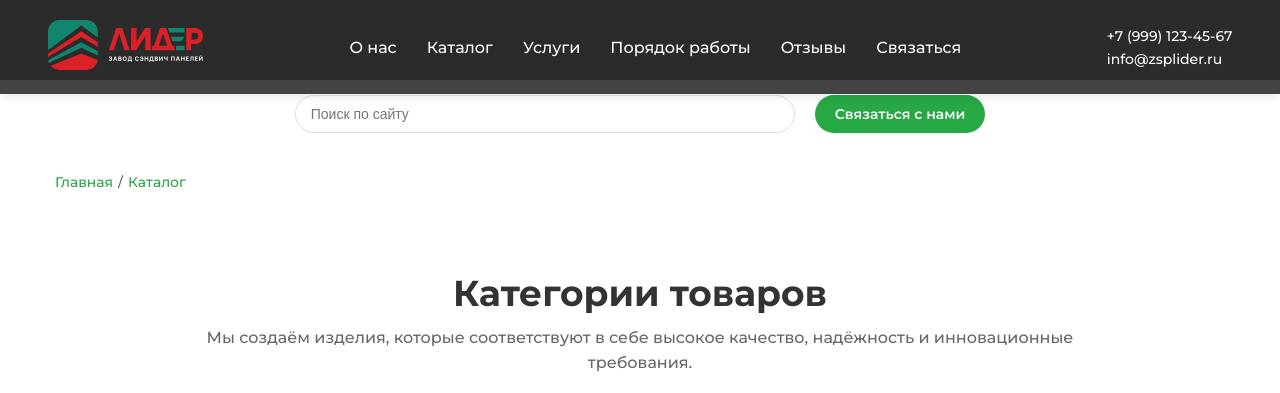
After one commit to BulatKSMNT/Web_site_Lider, a Django app: page /catalog/ in a window 1280 px wide. The commit adds this page. Shown: the top 393 px of the page. Run offline with Django 4.2, Linux system fonts and the light colour scheme.

Commit message:
Не доделано: категории и карточка товара

```diff
--- /dev/null
+++ b/lider_project/catalog/static/catalog/css/catalog.css
@@ -0,0 +1,305 @@
+
+/* Стили для поисковой строки */
+.search-bar-container {
+    background-color: #fff; /* Серый фон, как на Картинке 2 */
+    padding: 15px 0;
+    display: flex;
+    justify-content: center;
+    align-items: center;
+    gap: 20px;
+    flex-wrap: wrap;
+}
+
+
+.search-input-wrapper {
+    position: relative;
+    width: 100%;
+    max-width: 500px; /* Ограничение ширины поисковой строки */
+    flex-grow: 1;
+}
+
+.search-input-wrapper input {
+    width: 100%;
+    padding: 10px 40px 10px 15px;
+    border: 1px solid #ddd; /* Серая рамка */
+    border-radius: 20px;
+    font-size: 14px;
+    box-sizing: border-box;
+}
+.search-input-wrapper .search-icon {
+    position: absolute;
+    right: 15px;
+    top: 50%;
+    transform: translateY(-50%);
+    width: 20px;
+    height: 20px;
+    pointer-events: none;
+}
+.contact-us-btn {
+    background-color: #28a745; /* Зелёный фон */
+    color: #fff; /* Белый текст */
+    padding: 10px 20px;
+    font-size: 14px;
+    font-weight: 600;
+    font-family: 'Montserrat', sans-serif;
+    border: none;
+    border-radius: 20px;
+    cursor: pointer;
+    transition: background-color 0.3s ease;
+    white-space: nowrap;
+}
+.contact-us-btn:hover {
+    background-color: #218838; /* Тёмный зелёный при наведении */
+}
+
+/*
+.search-input-wrapper input {
+    width: 100%;
+    padding: 10px 40px 10px 15px;
+    border: 1px solid #ddd; /* Серая рамка
+    border-radius: 20px;
+    font-size: 14px;
+    box-sizing: border-box;
+}
+*/
+
+
+/* Стили для "условного" пути (breadcrumb) */
+/* Breadcrumb Styles */
+.breadcrumb {
+    background-color: #fff; /* Белый фон */
+    padding: 10px 0;
+    font-size: 14px;
+    color: #666; /* Серый цвет текста */
+}
+
+.breadcrumb .container {
+    display: flex;
+    align-items: center;
+    gap: 5px;
+}
+
+.breadcrumb a {
+    color: #28a745; /* Зелёный цвет ссылок */
+    text-decoration: none;
+    transition: color 0.3s;
+}
+
+.breadcrumb a:hover {
+    color: #218838; /* Тёмный зелёный при наведении */
+}
+
+.breadcrumb span {
+    color: #666; /* Серый цвет разделителя */
+}
+
+
+/* Catalog List Section */
+.catalog-list {
+    background-color: #f9f9f9;
+    padding: 25px 0; /* Универсальный отступ */
+    box-sizing: border-box;
+}
+
+.catalog-list .container {
+    max-width: 1200px;
+    margin: 0 auto;
+    padding: 0 15px; /* Убираем 50px, так как padding уже есть в section */
+}
+
+.catalog-list h2 {
+    font-size: 36px;
+    font-weight: 700;
+    text-align: center;
+    margin-bottom: 10px;
+    color: #333;
+}
+
+.catalog-description {
+    font-size: 16px;
+    font-weight: 400;
+    color: #666;
+    text-align: center;
+    max-width: 900px;
+    margin: 0 auto 40px;
+    line-height: 1.6;
+}
+
+.catalog-grid {
+    display: grid;
+    grid-template-columns: repeat(3, 1fr);
+    gap: 30px;
+    text-align: center;
+}
+
+.catalog-item {
+    background-color: #fff;
+    padding: 20px;
+    border-radius: 10px;
+    box-shadow: 0 2px 10px rgba(0, 0, 0, 0.05);
+    transition: transform 0.3s ease, box-shadow 0.3s ease;
+    position: relative;
+    display: flex;
+    flex-direction: column;
+    align-items: center;
+}
+
+.catalog-item:hover {
+    transform: translateY(-5px);
+    box-shadow: 0 5px 15px rgba(0, 0, 0, 0.1);
+}
+
+.catalog-item img {
+    width: 100%;
+    max-width: 200px;
+    height: auto;
+    margin-bottom: 20px;
+    object-fit: contain;
+}
+
+.catalog-item h3 {
+    font-size: 20px;
+    font-weight: 600;
+    margin-bottom: 15px;
+    color: #333;
+}
+
+.catalog-item .arrow-btn {
+    position: absolute;
+    right: 20px;
+    bottom: 20px;
+    font-size: 24px;
+    color: #28a745;
+    transition: color 0.3s ease;
+}
+
+.catalog-item .arrow-btn:hover {
+    color: #218838;
+}
+
+/* Media Queries for Responsive Design */
+
+/* Mobile Devices (≤576px) */
+@media (max-width: 576px) {
+    .search-bar {
+        flex-direction: column; /* Вертикальное расположение на мобильных */
+        gap: 10px;
+    }
+
+    .search-input-wrapper {
+        max-width: 100%; /* Поле ввода занимает всю ширину */
+        min-width: unset;
+    }
+
+    .catalog-list {
+        padding: 30px 0; /* Уменьшенный отступ */
+    }
+
+    .catalog-list h2 {
+        font-size: 28px;
+        margin-bottom: 8px;
+    }
+
+    .catalog-description {
+        font-size: 14px;
+        margin-bottom: 30px;
+    }
+
+    .catalog-grid {
+        grid-template-columns: 1fr;
+        gap: 20px;
+    }
+
+    .catalog-item {
+        padding: 15px;
+    }
+
+    .catalog-item img {
+        max-width: 150px;
+        margin-bottom: 15px;
+    }
+
+    .catalog-item h3 {
+        font-size: 18px;
+        margin-bottom: 10px;
+    }
+
+    .catalog-item .arrow-btn {
+        font-size: 20px;
+        right: 15px;
+        bottom: 15px;
+    }
+}
+
+/* Tablets (577px–768px) */
+@media (min-width: 577px) and (max-width: 768px) {
+    .search-bar {
+        flex-wrap: wrap; /* Разрешаем перенос элементов */
+        gap: 10px;
+    }
+
+    .search-input-wrapper {
+        max-width: 400px;
+    }
+
+    .catalog-list {
+        padding: 35px 0;
+    }
+
+    .catalog-list h2 {
+        font-size: 32px;
+    }
+
+    .catalog-description {
+        font-size: 15px;
+    }
+
+    .catalog-grid {
+        grid-template-columns: repeat(2, 1fr);
+        gap: 25px;
+    }
+
+    .catalog-item img {
+        max-width: 180px;
+    }
+
+    .catalog-item h3 {
+        font-size: 19px;
+    }
+}
+
+/* Small Desktops (769px–992px) */
+@media (min-width: 769px) and (max-width: 992px) {
+    .search-input-wrapper {
+        max-width: 400px;
+    }
+
+    .catalog-grid {
+        grid-template-columns: repeat(2, 1fr);
+        gap: 25px;
+    }
+
+    .catalog-item img {
+        max-width: 180px;
+    }
+}
+
+/* Medium Desktops (993px–1200px) */
+@media (min-width: 993px) and (max-width: 1200px) {
+    .search-input-wrapper {
+        max-width: 500px;
+    }
+
+    .catalog-grid {
+        grid-template-columns: repeat(3, 1fr);
+        gap: 20px;
+    }
+
+    .catalog-item {
+        padding: 15px;
+    }
+
+    .catalog-item img {
+        max-width: 180px;
+    }
+}
--- /dev/null
+++ b/lider_project/catalog/static/catalog/js/script.js
@@ -0,0 +1,6 @@
+document.addEventListener('DOMContentLoaded', function() {
+    const catalogBtn = document.querySelector('.catalog-btn');
+    catalogBtn.addEventListener('click', function() {
+        alert('Открыть каталог'); // Здесь можно добавить логику для открытия меню
+    });
+});
--- /dev/null
+++ b/lider_project/catalog/templates/catalog/catalog_list.html
@@ -0,0 +1,46 @@
+{% extends 'core/base.html' %}
+{% load static %}
+
+{% block extra_css %}
+    <link rel="stylesheet" href="{% static 'catalog/css/catalog.css' %}?v=1.0">
+{% endblock %}
+
+{% block extra_js %}
+    <script src="{% static 'catalog/js/catalog.js' %}?v=1.0"></script>
+{% endblock %}
+
+{% block content %}
+    <div class="search-bar-container">
+        <div class="search-input-wrapper">
+            <input type="text" placeholder="Поиск по сайту">
+            <!-- <img src="" alt="Search Icon" class="search-icon"> -->
+        </div>
+        <button class="contact-us-btn">Связаться с нами</button>
+    </div>
+
+    <div class="breadcrumb">
+        <div class="container">
+            <a href="/">Главная</a>
+            <span> / </span>
+            <a href="/catalog">Каталог</a>
+            <!-- Пример добавления нового уровня -->
+            <!-- <span> / </span> -->
+            <!-- <a href="/catalog/subcategory">Подкатегория</a> -->
+        </div>
+    </div>
+
+    <section id="catalog" class="catalog-list">
+        <div class="container">
+            <h2>Категории товаров</h2>
+            <p class="catalog-description">Мы создаём изделия, которые соответствуют в себе высокое качество, надёжность и инновационные требования.</p>
+            <div class="catalog-grid">
+                <div class="catalog-item">
+                    <img src="{% static 'catalog/img/vodostochnye-sistemy.png' %}" alt="Водосточные системы">
+                    <h3>Водосточные системы</h3>
+                    <a href="#" class="arrow-btn">→</a>
+                </div>
+                <!-- Остальные элементы -->
+            </div>
+        </div>
+    </section>
+{% endblock %}
--- /dev/null
+++ b/lider_project/catalog/urls.py
@@ -0,0 +1,6 @@
+from django.urls import path
+from . import views
+
+urlpatterns = [
+    path('', views.catalog_list, name='catalog_list'),
+]
--- a/lider_project/catalog/views.py
+++ b/lider_project/catalog/views.py
@@ -1,3 +1,4 @@
-from django.shortcuts import render
+from django.shortcuts import render, get_object_or_404
 
-# Create your views here.
+def catalog_list(request):
+    return render(request, 'catalog/catalog_list.html')
--- a/lider_project/core/static/core/css/style.css
+++ b/lider_project/core/static/core/css/style.css
@@ -13,8 +13,8 @@ a {
 
 .container {
     max-width: 1200px;
-    margin: 0 auto;
-    padding: 0 15px;
+    margin: 10px auto;
+    padding: 5px 15px;
     box-sizing: border-box;
 }
 
@@ -32,7 +32,7 @@ header .container {
     display: flex;
     justify-content: space-between;
     align-items: center;
-    padding: 15px 7.5px;
+    padding: 10px 7.5px;
 }
 
 header .logo img {
@@ -118,6 +118,11 @@ header .burger-menu.active span:nth-child(3) {
     transform: rotate(-45deg) translate(7px, -7px);
 }
 
+/* Устанавливаем отступ для main, чтобы контент начинался ниже header */
+main {
+    padding-top: 80px; /* Высота header на десктопах (примерно 60-80px) */
+}
+
 /* Hero Styles */
 .hero {
     height: 100vh;
@@ -183,7 +190,7 @@ section h2 {
     font-size: 36px;
     font-weight: 700;
     text-align: center;
-    margin-bottom: 20px; /* Уменьшено с 30px */
+    margin-bottom: 20px;
 }
 
 /* About Section */
--- a/lider_project/core/templates/core/base.html
+++ b/lider_project/core/templates/core/base.html
@@ -7,21 +7,22 @@
     <link href="https://fonts.googleapis.com/css2?family=Montserrat:wght@300;500;600;700&display=swap" rel="stylesheet">
     {% load static %}
     <link rel="stylesheet" href="{% static 'core/css/style.css' %}?v=1.1">
+    <link rel="stylesheet" href="{% static 'catalog/css/catalog.css' %}?v=1.1">
 </head>
 <body>
     <header>
         <div class="container">
             <div class="logo">
-                <a href="#hero"><img src="{% static 'core/img/Lider_logo_color_gor.svg'%}" alt="LIDER Logo"></a>
+                <a href="{% url 'index' %}#hero"><img src="{% static 'core/img/Lider_logo_color_gor.svg'%}" alt="LIDER Logo"></a>
             </div>
             <nav>
                 <ul>
-                    <li><a href="#about">О нас</a></li>
-                    <li><a href="#catalog">Каталог</a></li>
-                    <li><a href="#services">Услуги</a></li>
-                    <li><a href="#work">Порядок работы</a></li>
-                    <li><a href="#reviews">Отзывы</a></li>
-                    <li><a href="#contact">Связаться</a></li>
+                    <li><a href="{% url 'index' %}#about">О нас</a></li>
+                    <li><a href="{% url 'catalog_list' %}">Каталог</a></li>
+                    <li><a href="{% url 'index' %}#services">Услуги</a></li>
+                    <li><a href="{% url 'index' %}#work">Порядок работы</a></li>
+                    <li><a href="{% url 'index' %}#reviews">Отзывы</a></li>
+                    <li><a href="{% url 'index' %}#contact">Связаться</a></li>
                 </ul>
             </nav>
             <div class="contact-info">
@@ -35,18 +36,20 @@
             </div>
         </div>
     </header>
-    {% block content %}
-    {% endblock %}
+    <main>
+        {% block content %}
+        {% endblock %}
+    </main>
     <footer>
         <div class="container">
             <nav>
                 <ul>
-                    <li><a href="#about">О нас</a></li>
-                    <li><a href="#catalog">Каталог</a></li>
-                    <li><a href="#services">Услуги</a></li>
-                    <li><a href="#work">Порядок работы</a></li>
-                    <li><a href="#reviews">Отзывы</a></li>
-                    <li><a href="#contact">Связаться</a></li>
+                    <li><a href="{% url 'index' %}#about">О нас</a></li>
+                    <li><a href="{% url 'catalog_list' %}#catalog">Каталог</a></li>
+                    <li><a href="{% url 'index' %}#services">Услуги</a></li>
+                    <li><a href="{% url 'index' %}#work">Порядок работы</a></li>
+                    <li><a href="{% url 'index' %}#reviews">Отзывы</a></li>
+                    <li><a href="{% url 'index' %}#contact">Связаться</a></li>
                 </ul>
             </nav>
             <div class="logo">
--- a/lider_project/lider_project/settings.py
+++ b/lider_project/lider_project/settings.py
@@ -10,8 +10,8 @@ For the full list of settings and their values, see
 https://docs.djangoproject.com/en/4.1/ref/settings/
 """
 
+import os
 from pathlib import Path
-
 # Build paths inside the project like this: BASE_DIR / 'subdir'.
 BASE_DIR = Path(__file__).resolve().parent.parent
 
@@ -121,7 +121,9 @@ USE_TZ = True
 # https://docs.djangoproject.com/en/4.1/howto/static-files/
 
 STATIC_URL = 'static/'
-
+STATICFILES_DIRS = [
+    BASE_DIR / "static",
+]
 # Default primary key field type
 # https://docs.djangoproject.com/en/4.1/ref/settings/#default-auto-field
 
--- a/lider_project/lider_project/urls.py
+++ b/lider_project/lider_project/urls.py
@@ -20,5 +20,6 @@ from django.urls import path, include
 
 urlpatterns = [
     path('admin/', admin.site.urls),
-    path('', include('core.urls'))
+    path('', include('core.urls')),
+    path('catalog/', include('catalog.urls'))
 ]+ static(settings.STATIC_URL, document_root = settings.STATIC_ROOT)
```
Also changed, not shown: other parts of lider_project/core/static/core/css/style.css (+56 -11 lines), lider_project/catalog/static/catalog/img/metal_siding.jpg (added), lider_project/catalog/static/catalog/img/search-icon.webp (added).
